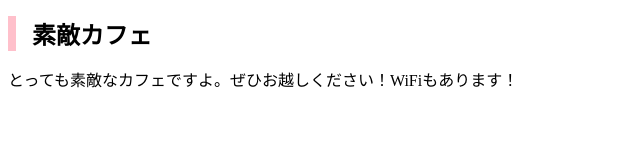
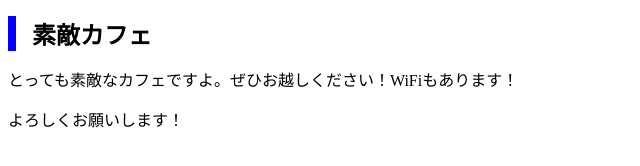
Before and after one commit to yokohamarobin/mycafe, a plain HTML site: page index.html in a window 1280 px wide. Shown: the whole page, without its empty margins (0-640 px from the left). Drawn offline with Linux system fonts and the light colour scheme.

Commit message:
Add files via upload

```diff
--- a/css/styles.css
+++ b/css/styles.css
@@ -1,5 +1,5 @@
 h1 {
   font-size: 24px;
   padding-left: 16px;
-  border-left: 8px solid pink;
+  border-left: 8px solid blue;
 }
--- a/index.html
+++ b/index.html
@@ -10,6 +10,7 @@
 <body>
   <h1>素敵カフェ</h1>
   <p>とっても素敵なカフェですよ。ぜひお越しください！WiFiもあります！</p>
+  <p>よろしくお願いします！</p>
 
 </body>
 </html>
```
